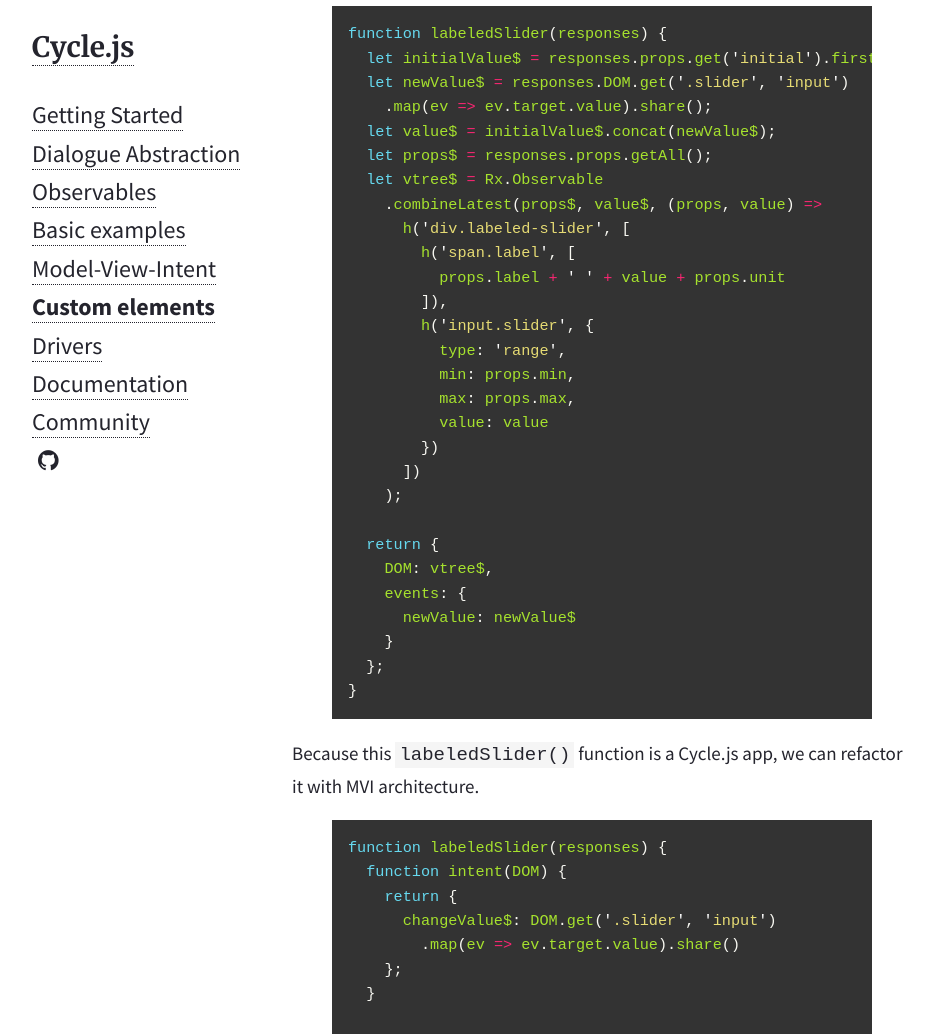
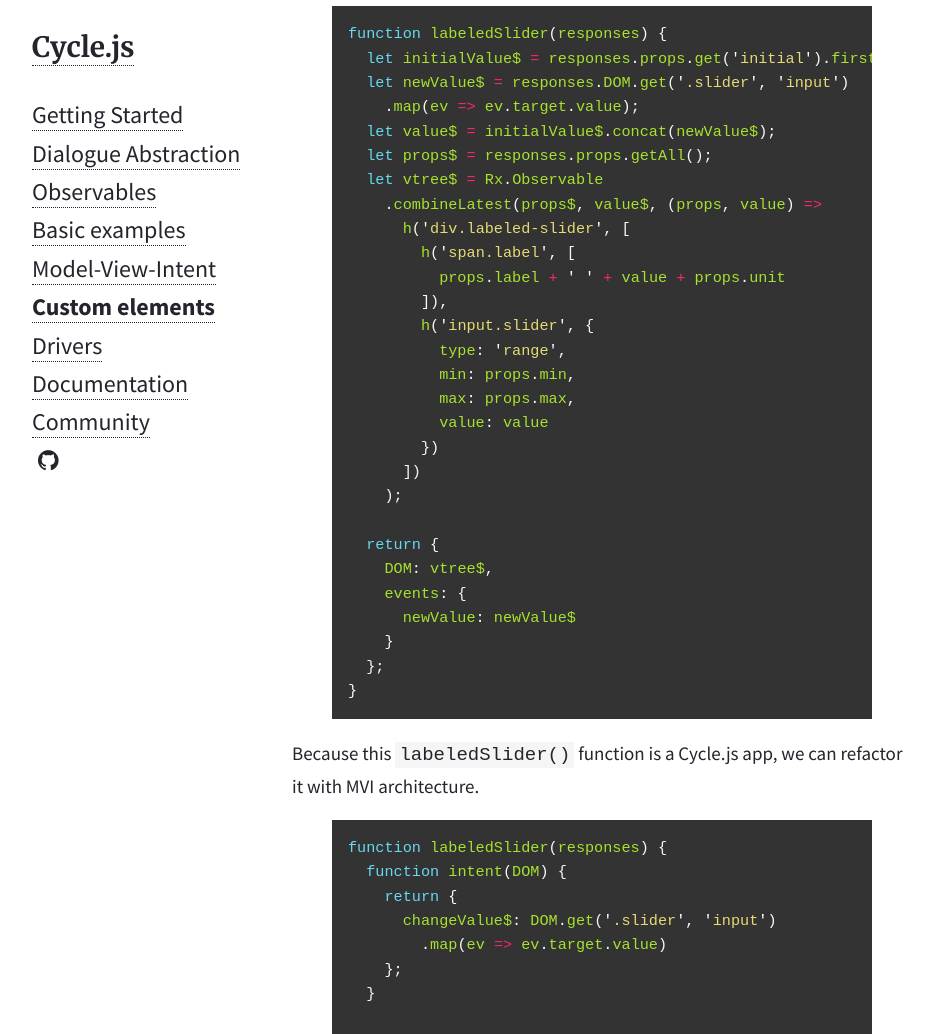
Before and after one commit to cyclejs/old-website, a Jekyll site: the page built from _posts/2015-01-25-custom-elements.md, in a window 1280 px wide and 1400 px high, scrolled down 3442 px. Shown: the part 162-1196 px from the top of the window, without its empty margins (168-1102 px from the left). Built offline with Jekyll 4.4.1, drawn with Linux system fonts in a browser that asks for light colours; nearby versions of some CDN libraries; some of the changed text lies outside the part shown.

Commit message:
Update Custom Element examples with Cycle Web v2.1

```diff
--- a/_posts/2015-01-25-custom-elements.md
+++ b/_posts/2015-01-25-custom-elements.md
@@ -109,7 +109,7 @@ We now just need to make use of `responses.props` and `responses.DOM`, create `n
 function labeledSlider(responses) {
   let initialValue$ = responses.props.get('initial').first();
   let newValue$ = responses.DOM.get('.slider', 'input')
-    .map(ev => ev.target.value).share();
+    .map(ev => ev.target.value);
   let value$ = initialValue$.concat(newValue$);
   let props$ = responses.props.getAll();
   let vtree$ = Rx.Observable
@@ -143,7 +143,7 @@ function labeledSlider(responses) {
   function intent(DOM) {
     return {
       changeValue$: DOM.get('.slider', 'input')
-        .map(ev => ev.target.value).share()
+        .map(ev => ev.target.value)
     };
   }
 
@@ -199,7 +199,7 @@ function labeledSlider(responses) {
   function intent(DOM) {
     return {
       changeValue$: DOM.get('.slider', 'input')
-        .map(ev => ev.target.value).share()
+        .map(ev => ev.target.value)
     };
   }
 
@@ -292,7 +292,7 @@ Cycle.run(main, {
 });
 {% endhighlight %}
 
-<a class="jsbin-embed" href="http://jsbin.com/muwilu/embed?output">JS Bin on jsbin.com</a>
+<a class="jsbin-embed" href="http://jsbin.com/qocipih/embed?output">JS Bin on jsbin.com</a>
 
 <h2 id="custom-element-with-children-property">Custom element with `children` property</h2>
 
@@ -317,7 +317,7 @@ In the custom element's implementation function `labeledSlider()`, we can access
 function labeledSlider(responses) {
   let initialValue$ = responses.props.get('initial').first();
   let newValue$ = responses.DOM.get('.slider', 'input')
-    .map(ev => ev.target.value).share();
+    .map(ev => ev.target.value);
   let value$ = initialValue$.concat(newValue$);
   let props$ = responses.props.getAll();
   let vtree$ = Rx.Observable
@@ -347,7 +347,7 @@ function labeledSlider(responses) {
 }
 {% endhighlight %}
 
-<a class="jsbin-embed" href="http://jsbin.com/xuvepa/embed?output">JS Bin on jsbin.com</a>
+<a class="jsbin-embed" href="http://jsbin.com/fovizu/embed?output">JS Bin on jsbin.com</a>
 
 <h2 id="tips-and-best-practices">Tips and best practices</h2>
 
```
